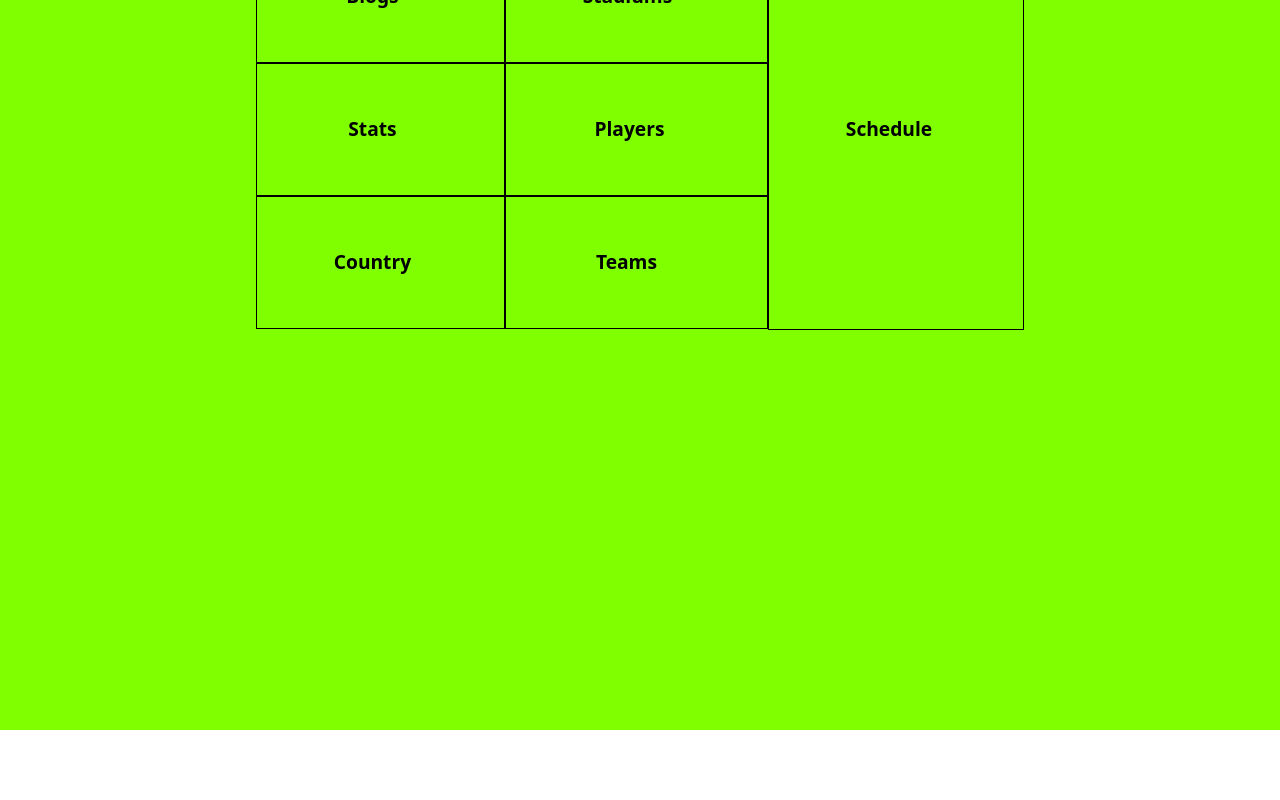
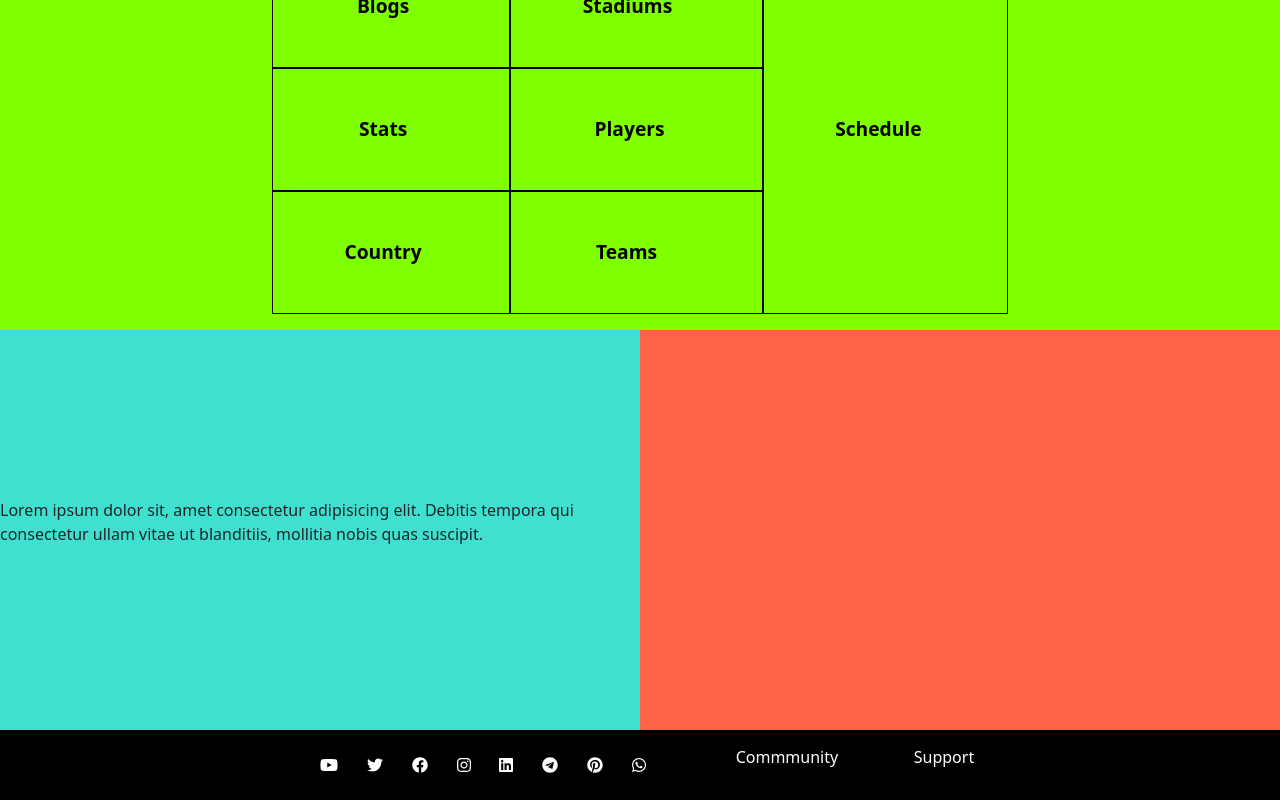
Before and after one commit to ujjwalborasi/CricPedia, a React (Create React App) app: page / in a window 1280 px wide. Shown: the part 549-1349 px from the top of the page. Before the commit the page ends 1279 px from the top, so only its background shows below. Built offline with nearby package versions, Linux system fonts and the light colour scheme.

Commit message:
Footer and Blogs Section Added

```diff
--- a/package.json
+++ b/package.json
@@ -4,8 +4,9 @@
   "private": true,
   "dependencies": {
     "@fortawesome/fontawesome-svg-core": "^1.2.36",
+    "@fortawesome/free-brands-svg-icons": "^5.15.4",
     "@fortawesome/free-solid-svg-icons": "^5.15.4",
-    "@fortawesome/react-fontawesome": "^0.1.15",
+    "@fortawesome/react-fontawesome": "^0.1.16",
     "@testing-library/jest-dom": "^5.11.10",
     "@testing-library/react": "^11.2.6",
     "@testing-library/user-event": "^12.8.3",
--- a/src/App.css
+++ b/src/App.css
@@ -7,6 +7,7 @@
   --main-bg-color: rgba(0,0,0,0.9);
   --Font-main-color: black;
   --Primary-Font-Color: white;
+  --HoverColor: chartreuse;
 }
 
 /* fonts */
--- a/src/App.js
+++ b/src/App.js
@@ -5,6 +5,7 @@ import Blogs from './Components/Blogs/Blogs'
 import Stadiums from './Components/Stadiums/Stadiums'
 import Navbar from './Components/NavBar/Navbar';
 import Home from './Components/Home/Home';
+import Footer from './Components/Footer/Footer';
 
 
 function App() {
@@ -18,6 +19,7 @@ function App() {
           <Route exact path="/Matches" component={Matches}></Route>
           <Route exact path="/Stadiums" component={Stadiums}></Route>
         </Switch>
+        <Footer></Footer>
       </BrowserRouter>
     </>
   );
--- /dev/null
+++ b/src/Components/Footer/Footer.css
@@ -0,0 +1,50 @@
+.Footer{
+    display: grid;
+    justify-content: center;
+    align-items: center;
+    grid-template-columns: auto auto auto;
+    grid-column-gap: 50px;
+    background-color: var(--Font-main-color);
+}
+.Column{
+    width: 100%;
+    display: grid;
+    color: var(--Primary-Font-Color);
+    justify-content: center;
+    align-items: center;
+    grid-template-columns: auto auto auto;
+    padding: 0.8rem;
+}
+.footlink:hover{
+    cursor: pointer;
+color: var(--HoverColor);
+}
+.Social_Media{
+    display: flex;
+
+}
+.Icon{
+    /* background-color: black; */
+    margin: 0.9rem;
+    color: var(--Primary-Font-Color);
+    /* transform: scale(0.5); */
+    transition: 0.8s;
+}
+.Icon:hover{
+    /* background-color: black; */
+        color:var(--HoverColor);
+        cursor: pointer;
+        transform:  scale(1) translateY(-0.2rem );
+}
+@media screen and (max-width: 800px) {
+    .Footer{
+        display: flex;
+        flex-direction: column
+    }
+    .Social_Media{
+        display: flex;
+
+        justify-content: center;
+        align-items: center;
+    }
+  }
--- /dev/null
+++ b/src/Components/Footer/Footer.jsx
@@ -0,0 +1,38 @@
+import React from 'react'
+import { FontAwesomeIcon } from '@fortawesome/react-fontawesome'
+import './Footer.css'
+
+import {
+    faFacebook, faTwitter
+    , faTelegram, faPinterest, faInstagram, faYoutube, faLinkedin, faWhatsapp
+} from '@fortawesome/free-brands-svg-icons'
+import './Footer.css'
+
+function Footer() {
+    return (
+        <>
+            <div className="Footer">
+                <div className="Column">
+                    <div className="Social_Media">
+                        <FontAwesomeIcon icon={faYoutube} className="Icon" color="white" />
+                        <FontAwesomeIcon icon={faTwitter} className="Icon" color="white" />
+                        <FontAwesomeIcon icon={faFacebook} className="Icon" color="white" />
+                        <FontAwesomeIcon icon={faInstagram} className="Icon" color="white" />
+                        <FontAwesomeIcon icon={faLinkedin} className="Icon" color="white" />
+                        <FontAwesomeIcon icon={faTelegram} className="Icon" color="white" />
+                        <FontAwesomeIcon icon={faPinterest} className="Icon" color="white" />
+                        <FontAwesomeIcon icon={faWhatsapp} className="Icon" color="white" />
+                    </div>
+                </div>
+                <div className="Column">
+                  <p className="footlink">Commmunity</p>
+                </div>
+                <div className="Column">
+                   <p className="footlink">Support</p>
+                </div>
+            </div>
+        </>
+    )
+}
+
+export default Footer;
--- a/src/Components/Home/Home.css
+++ b/src/Components/Home/Home.css
@@ -20,7 +20,7 @@ background-color: chartreuse;
     display: flex;
     align-items: center;
     justify-content: center;
- width: 80%;
+    width: 80%;
 }
 .Home-Button{
     display: flex;
@@ -56,8 +56,12 @@ transition: 0.4s, visibility 0s, opacity 0.5s linear;
     transform: translateX(1.2rem) ;
 }
 
+
+/* Box Container */
+
 .Box-Container{
     margin: 2rem;
+    padding: 1rem;
     display: flex;
     height: 50vh;
     width: 60%;
@@ -106,3 +110,25 @@ transition: 0.4s, visibility 0s, opacity 0.5s linear;
     opacity: 1;
 transform: translateX(1.2rem) ;
 }
+
+
+
+.Blog-Preview-Container{
+    height: 50vh;
+    width: 100%;
+    background-color:turquoise;
+    display: flex;
+    flex-wrap: wrap;
+}
+.Blog-Preview-Container >*{
+    flex: 1 1 50%;
+}
+.Title-Blog{
+    display: flex;
+    align-items: center;
+    justify-content: center;
+}
+.Blog-Poster{
+    background-color: tomato;
+
+}
--- a/src/Components/Home/Home.jsx
+++ b/src/Components/Home/Home.jsx
@@ -17,7 +17,7 @@ function Home() {
                         </NavLink>
                     </div>
                 </div>
-                <div className='Middle-Container'>
+                <div className='Middle-Container' id='sec2'>
                     <div className='Box-Container'>
                         <Link className="Small-Box" exact to="/Blogs" > <span className="Box-Text"> Blogs</span> <FontAwesomeIcon icon={faBlog} className="Box-Icon" size="1px" /> </Link>
                         <Link className="Small-Box" exact to="/list/Rank" > <span className="Box-Text"> Stats</span> <FontAwesomeIcon icon={faList} className="Box-Icon" size="1px" /> </Link>
@@ -30,7 +30,10 @@ function Home() {
                 </div>
 
                 <div className='Middle-Container'>
-
+                    <div className='Blog-Preview-Container'>
+                        <p className='Title-Blog'>Lorem ipsum dolor sit, amet consectetur adipisicing elit. Debitis tempora qui consectetur ullam vitae ut blanditiis, mollitia nobis quas suscipit.</p>
+                        <div className='Blog-Poster'></div>
+                    </div>
 
                 </div>
 
```
Also changed, not shown: 1 other file (tests, documents, lock files or other folders).
